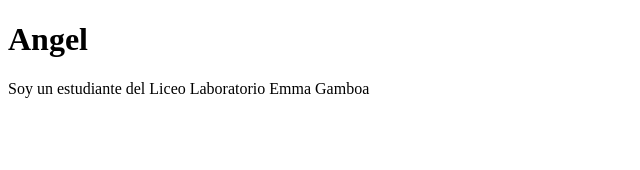
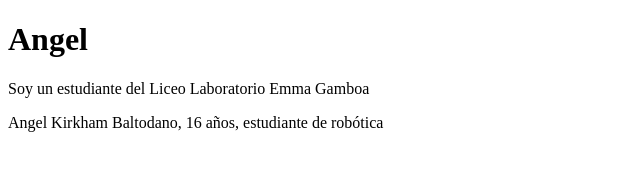
Before and after one commit to angelcr2010/angelcr, a plain HTML site: page index.html in a window 1280 px wide. Shown: the whole page, without its empty margins (0-640 px from the left). Drawn offline with Linux system fonts and the light colour scheme.

Commit message:
Update index.html

```diff
--- a/index.html
+++ b/index.html
@@ -7,6 +7,7 @@
 
 <h1>Angel</h1>
 <p>Soy un estudiante del Liceo Laboratorio Emma Gamboa</p>
+<p>Angel Kirkham Baltodano, 16 años, estudiante de robótica</p>
 
 </body>
 </html>
```
